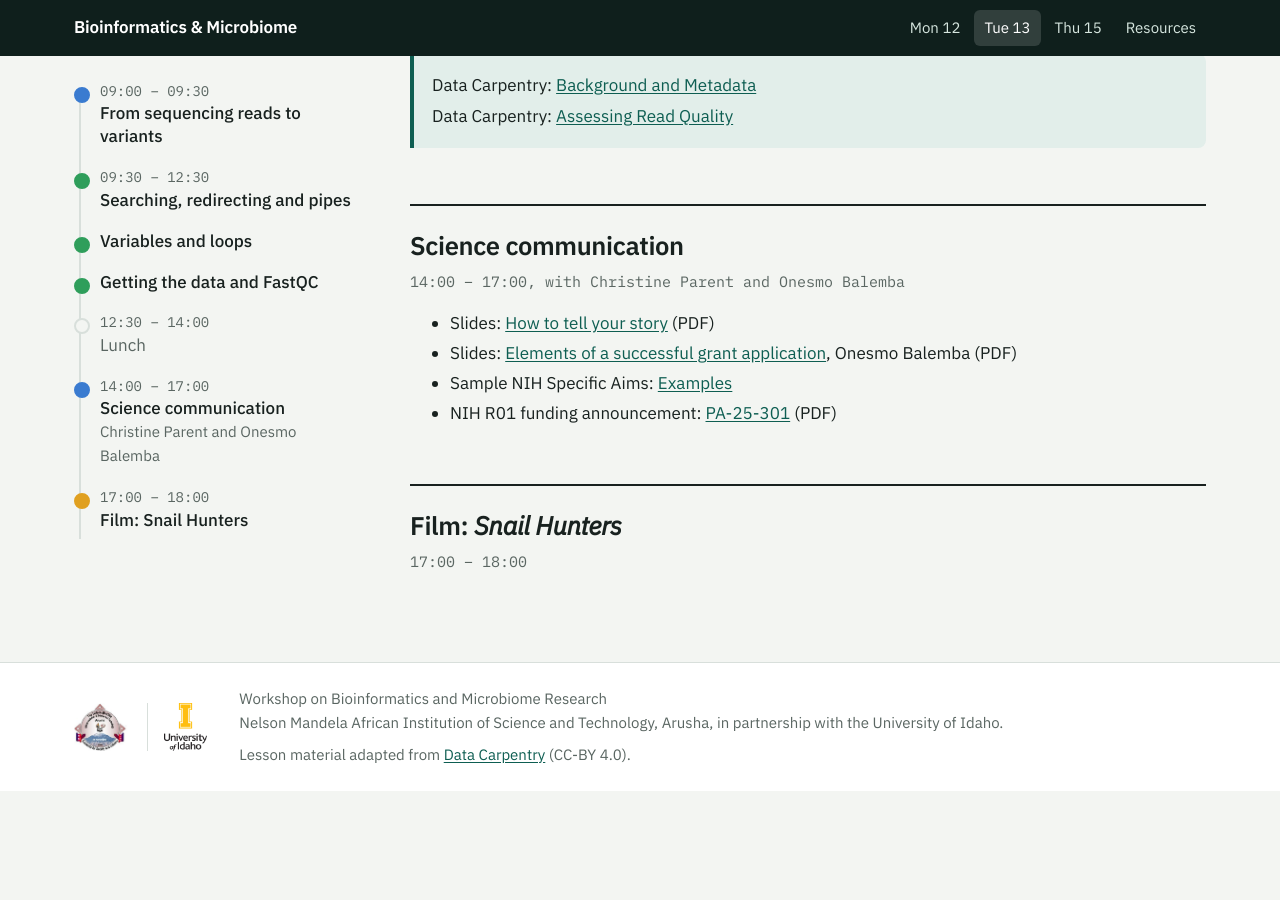
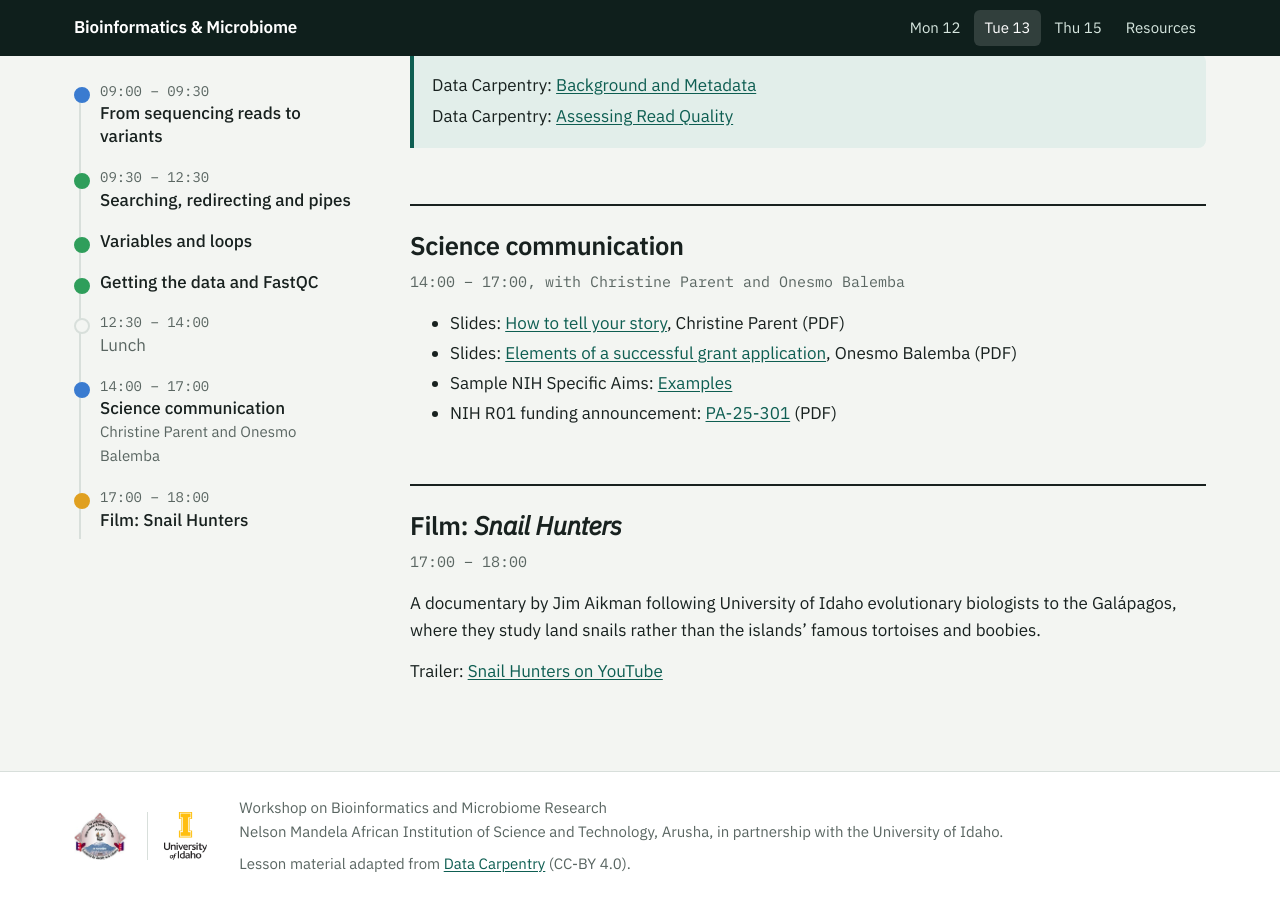
Before and after one commit to lukejharmon/tanzania2026, a Jekyll site: the page built from day2.md, in a window 1280 px wide and 900 px high, scrolled down 6249 px. Built offline with Jekyll 4.4.1, drawn with Linux system fonts in a browser that asks for light colours; before the commit the page ends 7040 px from its top, so only the background shows below that.

Commit message:
Credit Christine Parent's slides; link Snail Hunters trailer
Co-Authored-By: Claude Opus 5.5 <noreply@anthropic.com>
Claude-Session: https://claude.ai/code/session_018TzzAXs5v8jwwhRDwTFwto

```diff
--- a/day2.md
+++ b/day2.md
@@ -250,7 +250,7 @@ some checks (like *Per base sequence content*) often fail for normal reasons.
 14:00 – 17:00, with Christine Parent and Onesmo Balemba
 {: .session-time}
 
-- Slides: [How to tell your story](tellStory.pdf) (PDF)
+- Slides: [How to tell your story](tellStory.pdf), Christine Parent (PDF)
 - Slides: [Elements of a successful grant application](balemba_nih_grant_writing.pdf), Onesmo Balemba (PDF)
 - Sample NIH Specific Aims: [Examples](specific_aims_examples.html)
 - NIH R01 funding announcement: [PA-25-301](PA-25-301%20R01.pdf) (PDF)
@@ -259,3 +259,8 @@ some checks (like *Per base sequence content*) often fail for normal reasons.
 
 17:00 – 18:00
 {: .session-time}
+
+A documentary by Jim Aikman following University of Idaho evolutionary biologists to the Galápagos, where they study
+land snails rather than the islands' famous tortoises and boobies.
+
+Trailer: [Snail Hunters on YouTube](https://www.youtube.com/watch?v=0qiAMNMxrJU)
```
Also changed, not shown: day4.md (+1 -1 lines), resources.md (+1 -1 lines).
